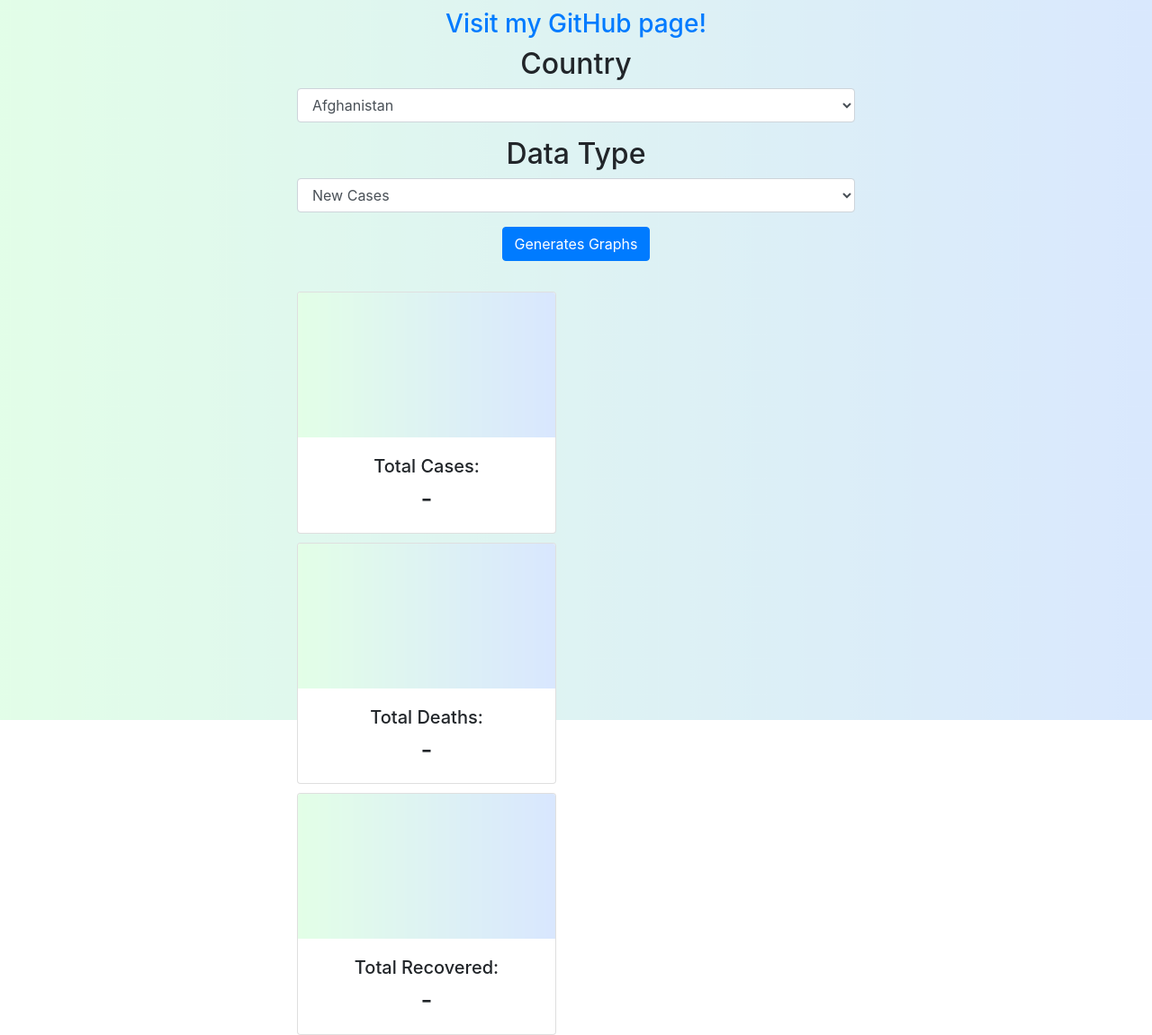
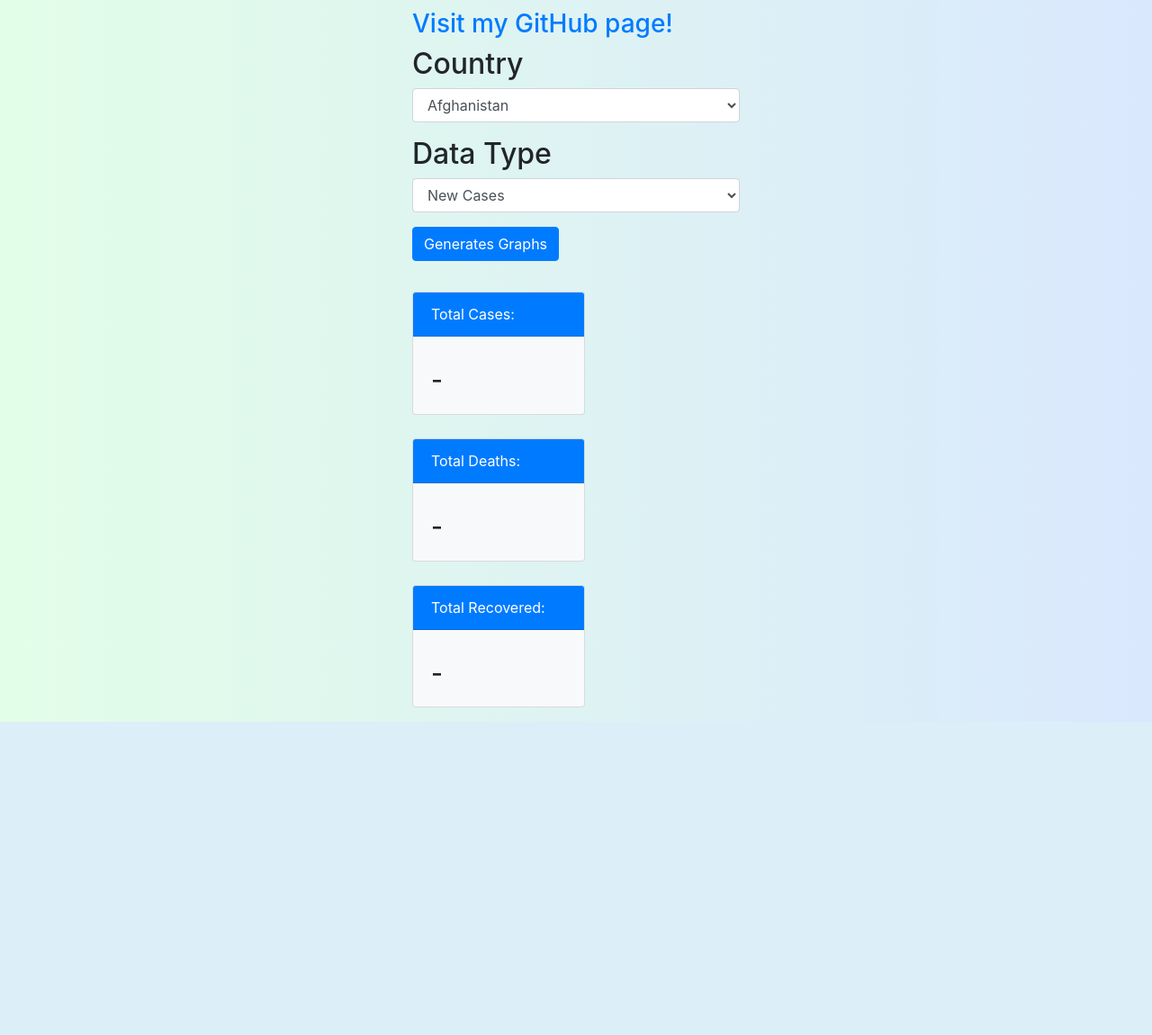
Before and after one commit to albino98/Covid19Monitoring, a Flask app: page / in a window 1280 px wide. Shown: the whole page at 90% size. After the commit the page ends 802 px from the top, so only its background shows below. Run offline with Flask 2, Linux system fonts and the light colour scheme; data comes from the database, SQL or seed files in the repository; some libraries are stand-ins or nearby versions.

Commit message:
Frontend changes (bootstrap cards and responsive css)

```diff
--- a/covid19Monitoring/templates/home.html
+++ b/covid19Monitoring/templates/home.html
@@ -11,21 +11,25 @@ body, html {
 
 .bg {
   background-image: url("static/white.png");
-
-  height: 100%;
+  overflow: auto;
+  background-position: center;
+  background-repeat: no-repeat;
+  background-size: cover;
+}
+.dailyCasesDiv{
+    background-image: url("static/white.png");
 
   background-position: center;
   background-repeat: no-repeat;
   background-size: cover;
 }
-
 .center {
   margin: auto;
-  width: 50%;
+  width: 30%;
   border: 0px solid green;
   padding: 10px;
-  height: 35%;
-  text-align: center;
+  height: 100%%;
+  text-align: left;
 }
 
 .aligncenter{
@@ -38,7 +42,7 @@ body, html {
 .first {
     float: left;
     margin:auto;
-    padding-right: 10%;
+    padding-right: 5%;
     padding-top:10px;
 }
 
@@ -96,35 +100,38 @@ body, html {
     {% include 'createChart.html' %}
 
     <div class="first">
-  <div class="card" style="width: 18rem;">
-      <img class="card-img-top" src="static/white.png" alt="Card image cap">
+        <div class="card bg-light mb-3" style="width: 12rem;">
+  <div class="card-header" style="background-color: #007bff; color:white;">Total Cases:</div>
   <div class="card-body">
-        <h5 class="card-text">Total Cases: </h5>
+    <h5 class="card-title"></h5>
     <h3 id="totalCasesValue" onchange="changeCounterValue()" class="card-text">{{ totalCases }}</h3>
   </div>
 </div>
 </div>
     <div class="first">
-        <div class="card" style="width: 18rem;">
-      <img class="card-img-top" src="static/white.png" alt="Card image cap">
+         <div class="card bg-light mb-3" style="width: 12rem;">
+  <div class="card-header" style="background-color: #007bff; color:white; " >Total Deaths:</div>
   <div class="card-body">
-        <h5 class="card-text">Total Deaths: </h5>
+    <h5 class="card-title"></h5>
     <h3 id="totalDeathsValue" onchange="changeCounterValue()" class="card-text">{{ totalDeaths }} </h3>
   </div>
 </div>
 </div>
 <div class="first">
-        <div class="card" style="width: 18rem;">
-      <img class="card-img-top" src="static/white.png" alt="Card image cap">
+
+
+     <div class="card bg-light mb-3" style="width: 12rem;">
+  <div class="card-header" style="background-color: #007bff; color:white;">Total Recovered:</div>
   <div class="card-body">
-        <h5 class="card-text">Total Recovered: </h5>
+    <h5 class="card-title"></h5>
      <h3 id="totalRecoveredValue" onchange="changeCounterValue()" class="card-text">{{ totalRecovered }} </h3>
-      </div>
   </div>
 </div>
 </div>
 
 </div>
+</div>
+
     <div id="dailyCasesDiv" class="" >
         {{ dailyCasesPlot }}
 
```
Lines whose indentation alone changed are shown as unchanged.
